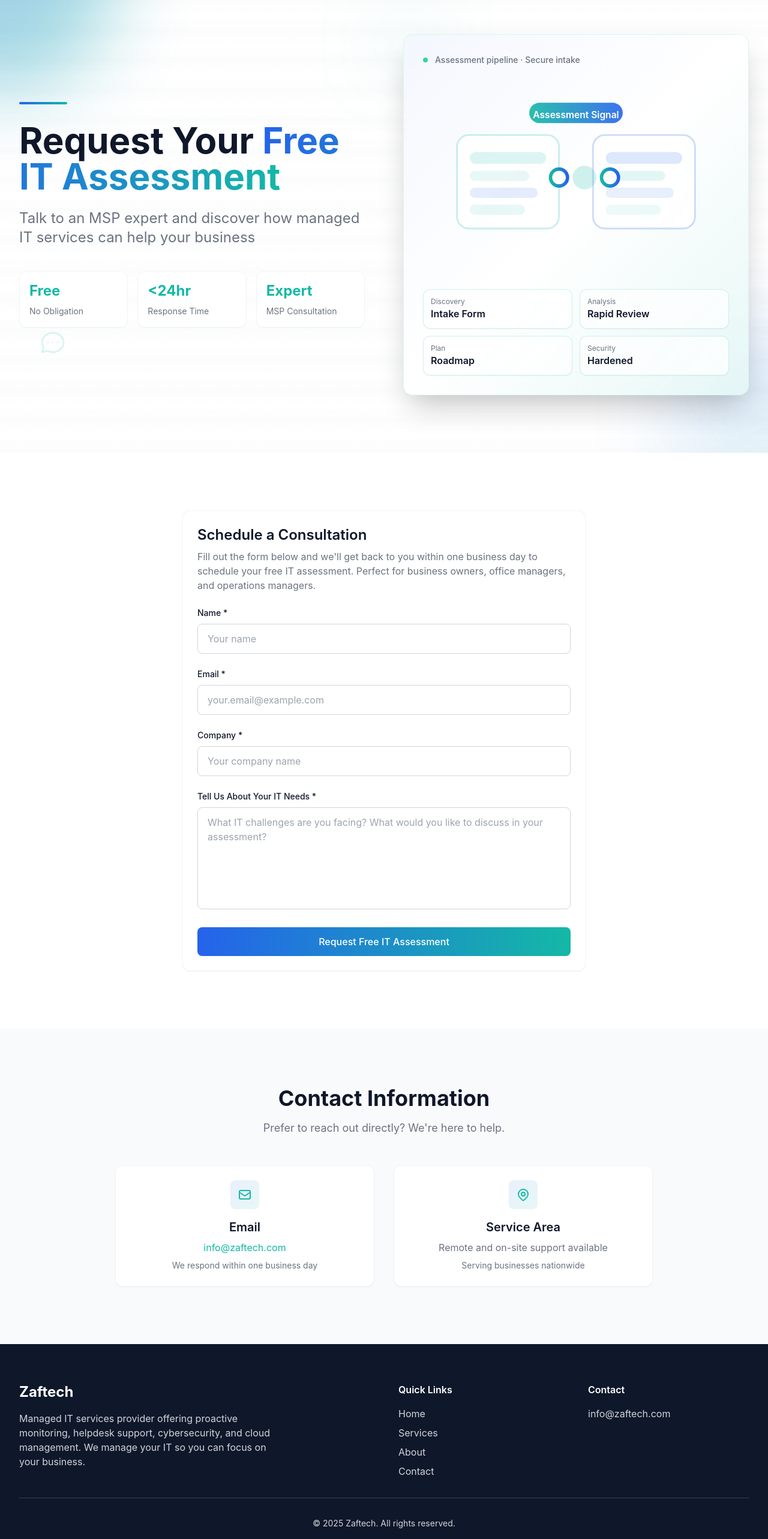
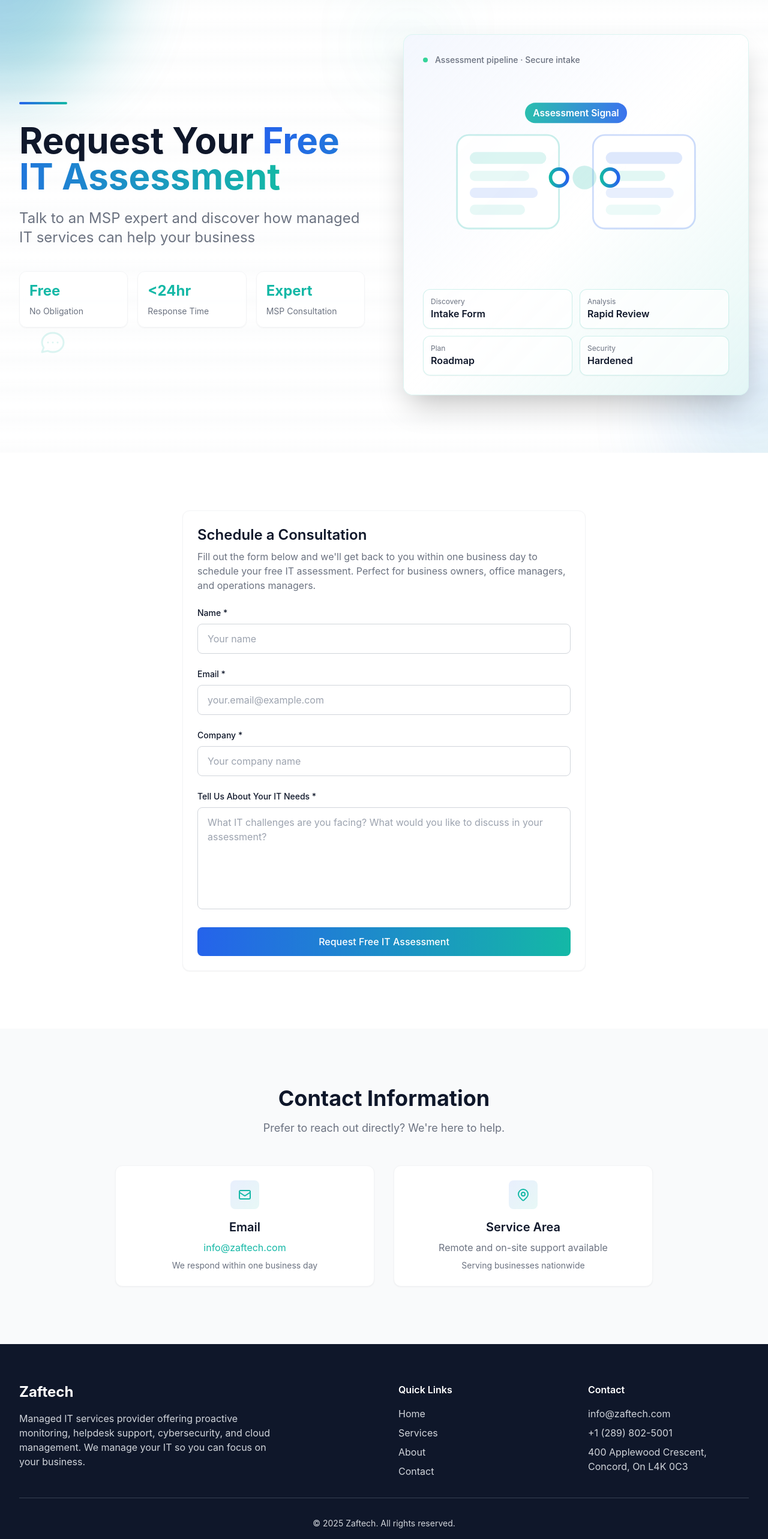
Before and after one commit to zaf-tech/zaftech-portfolio, a Next.js app: page /contact in a window 1280 px wide. Shown: the part 120-2686 px from the top of the page at 60% size. Built offline with nearby package versions, Linux system fonts and the light colour scheme.

Commit message:
Updated contact info and contact pageUI

```diff
--- a/app/contact/page.tsx
+++ b/app/contact/page.tsx
@@ -133,8 +133,8 @@ export default function Contact() {
                     <circle cx="220" cy="120" r="10" fill="white" stroke="url(#flowGradient)" strokeWidth="4" />
                     <circle cx="190" cy="120" r="14" fill="#14B8A6" opacity="0.2" />
 
-                    <rect x="125" y="32" width="110" height="24" rx="12" fill="url(#flowGradient)" opacity="0.9" />
-                    <text x="180" y="50" textAnchor="middle" fill="white" fontSize="11" fontWeight="600">Assessment Signal</text>
+                    <rect x="120" y="32" width="120" height="24" rx="12" fill="url(#flowGradient)" opacity="0.9" />
+                    <text x="180" y="48" textAnchor="middle" fill="white" fontSize="11" fontWeight="600">Assessment Signal</text>
                   </svg>
                   <div className="grid grid-cols-2 gap-3">
                     <div className="p-3 rounded-xl bg-white/70 border border-accent-teal/20 shadow-sm">
--- a/components/Footer.tsx
+++ b/components/Footer.tsx
@@ -66,6 +66,15 @@ export default function Footer() {
                   info@zaftech.com
                 </a>
               </li>
+              <li>
+                <a
+                  href="tel:+1 (289) 632-5658"
+                  className="hover:text-white transition-colors"
+                >
+                  +1 (289) 802-5001
+                </a>
+              </li>
+              <li>400 Applewood Crescent, Concord, On L4K 0C3</li>
             </ul>
           </div>
         </div>
```
